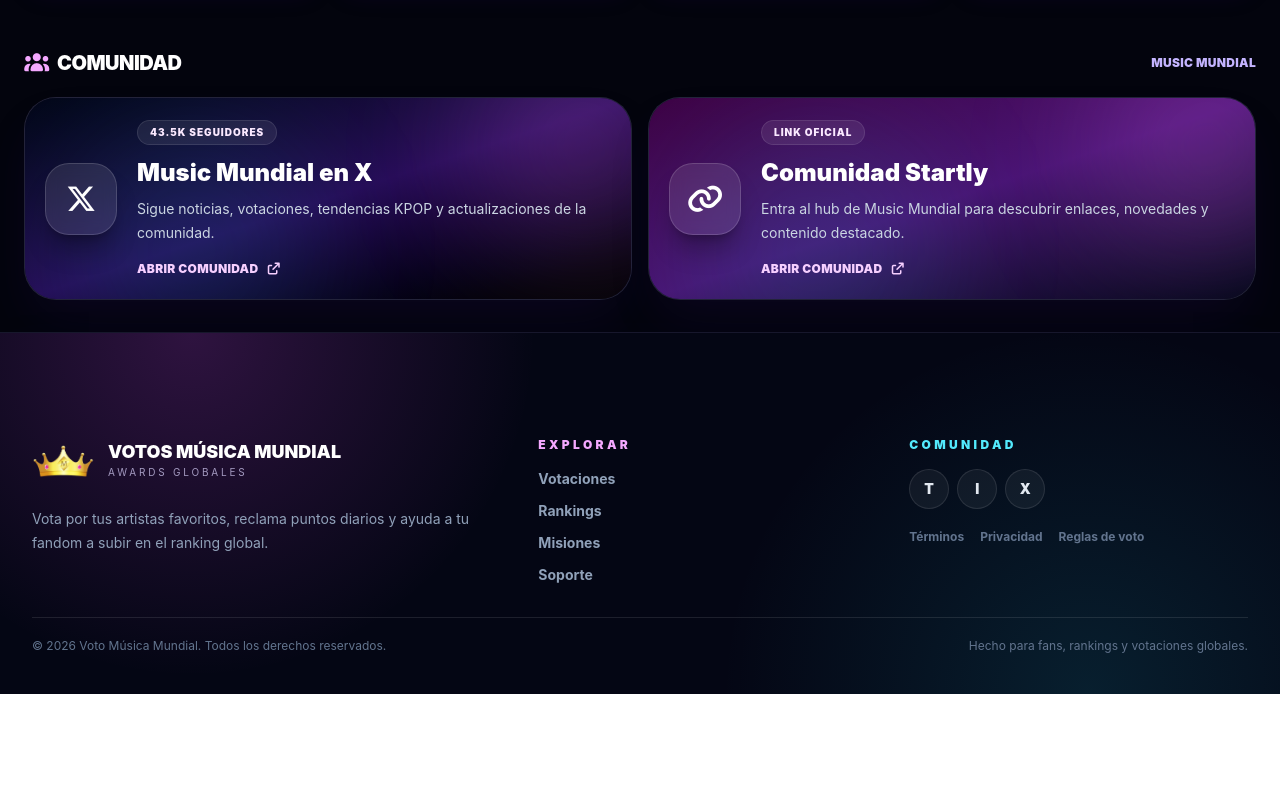
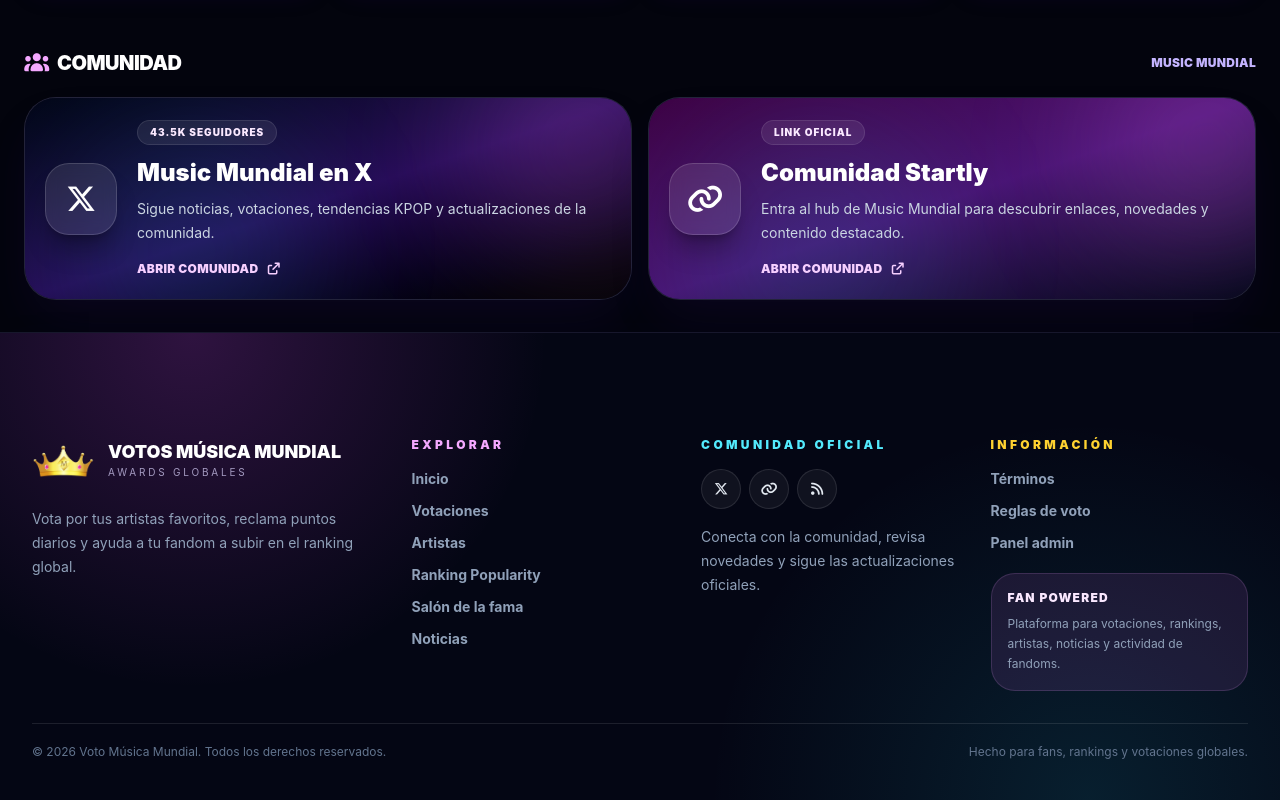
Before and after one commit to xXkillgamerXx/Voto-Musical-Mundial, a Vue app: page / in a window 1280 px wide. Shown: the part 3892-4692 px from the top of the page. Before the commit the page ends 4586 px from the top, so only its background shows below. Built offline with nearby package versions, Linux system fonts and the light colour scheme; no server answers; the database is empty.

Commit message:
Update footer site information
Co-authored-by: Cursor <cursoragent@cursor.com>

```diff
--- a/src/components/layout/AppFooter.vue
+++ b/src/components/layout/AppFooter.vue
@@ -1,31 +1,46 @@
 <script setup>
 const footerLinks = [
-  { title: 'Votaciones', href: '#' },
-  { title: 'Rankings', href: '#' },
-  { title: 'Misiones', href: '#' },
-  { title: 'Soporte', href: '#' },
+  { title: 'Inicio', href: '/' },
+  { title: 'Votaciones', href: '/votaciones' },
+  { title: 'Artistas', href: '/artistas' },
+  { title: 'Ranking Popularity', href: '/ranking-popularity' },
+  { title: 'Salón de la fama', href: '/salon-de-la-fama' },
+  { title: 'Noticias', href: '/noticias' },
 ]
 
 const legalLinks = [
   { title: 'Términos', href: '/terminos-y-condiciones' },
-  { title: 'Privacidad', href: '#' },
-  { title: 'Reglas de voto', href: '#' },
+  { title: 'Reglas de voto', href: '/votaciones' },
+  { title: 'Panel admin', href: '/admin' },
 ]
 
 const socialLinks = [
-  { title: 'TikTok', initial: 'T', href: '#' },
-  { title: 'Instagram', initial: 'I', href: '#' },
-  { title: 'X', initial: 'X', href: '#' },
+  {
+    title: 'Music Mundial en X',
+    icon: 'fa-brands fa-x-twitter',
+    href: 'https://x.com/MusicMundial',
+  },
+  {
+    title: 'Comunidad Startly',
+    icon: 'fa-solid fa-link',
+    href: 'https://startlyapp.com/musicmundial',
+  },
+  {
+    title: 'Feed Music Mundial',
+    icon: 'fa-solid fa-rss',
+    href: 'https://www.musicmundial.com/en/feed/',
+  },
 ]
+
 </script>
 
 <template>
   <footer class="relative z-10 w-full overflow-hidden border-t border-violet-300/10 bg-[#050716]/95 px-4 pb-8 pt-16 shadow-2xl shadow-violet-950/25 sm:px-6 lg:pt-24">
     <div class="pointer-events-none absolute inset-0 bg-[radial-gradient(circle_at_15%_0%,rgba(217,70,239,0.2),transparent_30%),radial-gradient(circle_at_85%_100%,rgba(34,211,238,0.12),transparent_32%)]"></div>
     <div class="relative mx-auto max-w-352 overflow-hidden p-2">
-      <div class="relative grid gap-8 lg:grid-cols-[1.4fr_1fr_1fr]">
+      <div class="relative grid gap-8 lg:grid-cols-[1.35fr_1fr_1fr_1fr]">
         <div>
-          <a href="#" class="inline-flex items-center gap-3">
+          <a href="/" class="inline-flex items-center gap-3">
             <span class="grid h-12 w-16 place-items-center">
               <img src="/logo-votos.png" alt="Votos Música Mundial logo" class="h-full w-full object-contain" />
             </span>
@@ -40,6 +55,7 @@ const socialLinks = [
           <p class="mt-4 max-w-md text-sm leading-6 text-slate-400">
             Vota por tus artistas favoritos, reclama puntos diarios y ayuda a tu fandom a subir en el ranking global.
           </p>
+
         </div>
 
         <div>
@@ -57,28 +73,46 @@ const socialLinks = [
         </div>
 
         <div>
-          <h3 class="text-xs font-black uppercase tracking-[0.28em] text-cyan-300">Comunidad</h3>
+          <h3 class="text-xs font-black uppercase tracking-[0.28em] text-cyan-300">Comunidad oficial</h3>
           <div class="mt-4 flex gap-2">
             <a
               v-for="social in socialLinks"
               :key="social.title"
               :href="social.href"
               :aria-label="social.title"
+              target="_blank"
+              rel="noreferrer"
               class="grid size-10 place-items-center rounded-full border border-white/10 bg-white/5 text-sm font-black text-slate-200 transition hover:border-fuchsia-300/40 hover:bg-white/10 hover:text-white"
             >
-              {{ social.initial }}
+              <i :class="social.icon" aria-hidden="true"></i>
             </a>
           </div>
 
-          <div class="mt-5 flex flex-wrap gap-x-4 gap-y-2">
+          <p class="mt-4 text-sm leading-6 text-slate-400">
+            Conecta con la comunidad, revisa novedades y sigue las actualizaciones oficiales.
+          </p>
+        </div>
+
+        <div>
+          <h3 class="text-xs font-black uppercase tracking-[0.28em] text-amber-300">Información</h3>
+          <div class="mt-4 grid gap-3">
             <a
               v-for="link in legalLinks"
               :key="link.title"
               :href="link.href"
-              class="text-xs font-bold text-slate-500 transition hover:text-slate-200"
+              class="text-sm font-bold text-slate-400 transition hover:text-white"
             >
               {{ link.title }}
             </a>
+          </div>
+
+          <div class="mt-5 rounded-3xl border border-fuchsia-300/15 bg-fuchsia-400/10 p-4">
+            <p class="text-xs font-black uppercase tracking-widest text-fuchsia-100">
+              Fan powered
+            </p>
+            <p class="mt-2 text-xs leading-5 text-slate-400">
+              Plataforma para votaciones, rankings, artistas, noticias y actividad de fandoms.
+            </p>
           </div>
         </div>
       </div>
```
